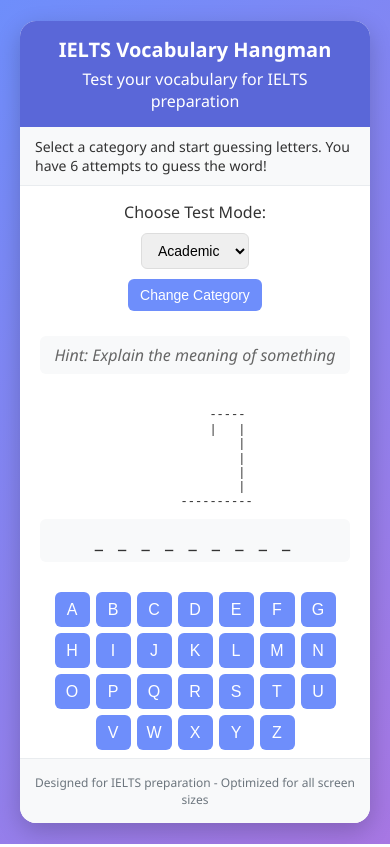
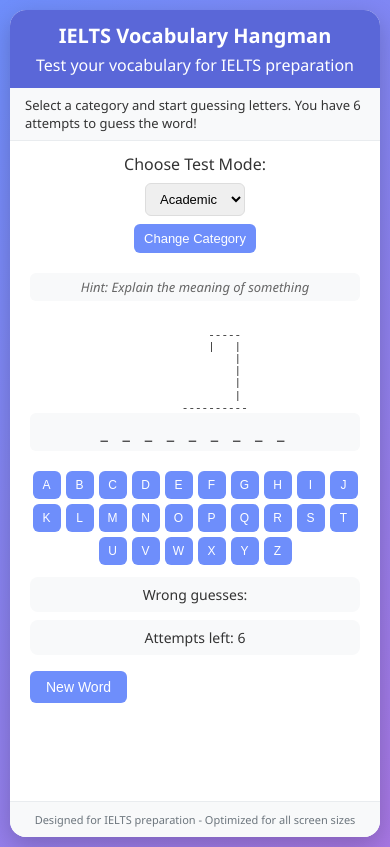
Before and after one commit to CoderinaPurpr/TestPrepSite, a plain HTML site: page index.html in a window 390 px wide. Both pictures are taken after a click on the button "Start Game". Drawn offline with Linux system fonts and the light colour scheme.

Commit message:
Optimised layout. Hopefully no more scrollbar.

```diff
--- a/index.html
+++ b/index.html
@@ -18,49 +18,51 @@
             align-items: center;
             min-height: 100vh;
             background: linear-gradient(135deg, #6e8efb, #a777e3);
-            padding: 20px;
+            padding: 15px;
             color: #333;
+            overflow: hidden;
         }
 
         .container {
             width: 100%;
             max-width: 800px;
+            height: 95vh;
             max-height: 95vh;
             background: white;
             border-radius: 16px;
             box-shadow: 0 8px 25px rgba(0, 0, 0, 0.2);
-            overflow: hidden;
             display: flex;
             flex-direction: column;
+            overflow: hidden;
         }
 
         header {
             background: #5a67d8;
             color: white;
-            padding: 15px 20px;
+            padding: 12px 20px;
             text-align: center;
             flex-shrink: 0;
         }
 
         h1 {
-            font-size: 24px;
+            font-size: 22px;
             margin-bottom: 5px;
         }
 
         .instructions {
             background: #f8f9fa;
-            padding: 10px 15px;
+            padding: 8px 15px;
             border-bottom: 1px solid #e9ecef;
-            font-size: 14px;
+            font-size: 13px;
             flex-shrink: 0;
         }
 
         .game-area {
-            padding: 15px 20px;
+            padding: 12px 20px;
             display: flex;
             flex-direction: column;
             align-items: center;
-            overflow-y: auto;
+            overflow: hidden;
             flex-grow: 1;
         }
 
@@ -68,17 +70,17 @@
             display: flex;
             justify-content: center;
             align-items: center;
-            gap: 10px;
-            margin-bottom: 15px;
+            gap: 8px;
+            margin-bottom: 12px;
             flex-wrap: wrap;
             flex-shrink: 0;
         }
 
         select, button {
-            padding: 8px 12px;
+            padding: 7px 10px;
             border-radius: 6px;
             border: 1px solid #ddd;
-            font-size: 14px;
+            font-size: 13px;
         }
 
         button {
@@ -101,14 +103,15 @@
         #hint {
             font-style: italic;
             color: #666;
-            margin: 10px 0;
-            min-height: 20px;
+            margin: 8px 0;
+            min-height: 19px;
             text-align: center;
-            padding: 8px;
+            padding: 7px;
             background: #f8f9fa;
             border-radius: 6px;
             width: 100%;
             flex-shrink: 0;
+            font-size: 14px;
         }
 
         .hangman-container {
@@ -116,30 +119,30 @@
             flex-direction: column;
             align-items: center;
             width: 100%;
-            margin: 10px 0;
+            margin: 8px 0;
             flex-shrink: 0;
         }
 
         .hangman-drawing {
-            margin: 10px auto;
-            height: 120px;
+            margin: 8px auto;
+            height: 100px;
             font-family: monospace;
             white-space: pre;
-            font-size: 14px;
-            line-height: 1.2;
+            font-size: 12px;
+            line-height: 1.1;
             text-align: center;
             flex-shrink: 0;
         }
 
         #word-display {
-            font-size: 24px;
-            letter-spacing: 8px;
-            margin: 15px 0;
+            font-size: 22px;
+            letter-spacing: 7px;
+            margin: 12px 0;
             font-weight: bold;
             color: #333;
-            min-height: 35px;
+            min-height: 32px;
             text-align: center;
-            padding: 8px;
+            padding: 7px;
             background: #f8f9fa;
             border-radius: 6px;
             width: 100%;
@@ -150,45 +153,47 @@
             display: flex;
             flex-wrap: wrap;
             justify-content: center;
-            gap: 6px;
-            margin: 15px 0;
+            gap: 5px;
+            margin: 12px 0;
             width: 100%;
             max-width: 600px;
             flex-shrink: 0;
         }
 
         #letters button {
-            width: 35px;
-            height: 35px;
-            font-size: 16px;
+            width: 32px;
+            height: 32px;
+            font-size: 14px;
             display: flex;
             align-items: center;
             justify-content: center;
+            padding: 0;
         }
 
         .game-info {
             display: flex;
             justify-content: space-around;
             width: 100%;
-            margin: 15px 0;
-            font-size: 16px;
+            margin: 12px 0;
+            font-size: 15px;
             flex-wrap: wrap;
-            gap: 10px;
+            gap: 8px;
             flex-shrink: 0;
         }
 
         .game-info > div {
             background: #f8f9fa;
-            padding: 10px;
+            padding: 8px;
             border-radius: 8px;
-            min-width: 130px;
+            min-width: 120px;
             text-align: center;
+            font-size: 14px;
         }
 
         #reset {
-            padding: 10px 20px;
-            font-size: 16px;
-            margin: 10px 0;
+            padding: 8px 16px;
+            font-size: 14px;
+            margin: 8px 0;
             flex-shrink: 0;
         }
 
@@ -210,63 +215,122 @@
 
         footer {
             text-align: center;
-            padding: 15px;
+            padding: 10px;
             background: #f8f9fa;
             border-top: 1px solid #e9ecef;
-            font-size: 12px;
+            font-size: 11px;
             color: #6c757d;
             flex-shrink: 0;
         }
 
         @media (max-width: 600px) {
+            body {
+                padding: 10px;
+            }
+
+            .container {
+                height: 98vh;
+                max-height: 98vh;
+            }
+
             h1 {
                 font-size: 20px;
             }
 
             #word-display {
-                font-size: 20px;
+                font-size: 18px;
                 letter-spacing: 5px;
+                margin: 8px 0;
             }
 
             .game-info {
                 flex-direction: column;
                 align-items: center;
+                margin: 8px 0;
             }
 
             .game-info > div {
                 width: 100%;
+                min-width: auto;
             }
 
             .hangman-drawing {
-                height: 100px;
-                font-size: 12px;
+                height: 80px;
+                font-size: 11px;
             }
 
             .category-selector {
                 flex-direction: column;
             }
+
+            #letters button {
+                width: 28px;
+                height: 28px;
+                font-size: 12px;
+            }
+
+            #hint {
+                font-size: 13px;
+                padding: 5px;
+            }
         }
 
         @media (max-height: 700px) {
+            .container {
+                height: 97vh;
+            }
+
             .hangman-drawing {
-                height: 90px;
+                height: 70px;
+                font-size: 10px;
+            }
+
+            #word-display {
+                font-size: 18px;
+                margin: 6px 0;
+            }
+
+            #letters {
+                gap: 3px;
+                margin: 8px 0;
+            }
+
+            #letters button {
+                width: 26px;
+                height: 26px;
                 font-size: 12px;
             }
 
-            #word-display {
-                font-size: 20px;
-                margin: 10px 0;
+            header {
+                padding: 8px 15px;
             }
 
-            #letters {
-                gap: 4px;
-                margin: 10px 0;
+            h1 {
+                font-size: 20px;
             }
 
-            #letters button {
-                width: 30px;
-                height: 30px;
-                font-size: 14px;
+            .instructions {
+                padding: 6px 12px;
+                font-size: 12px;
+            }
+        }
+
+        @media (max-height: 600px) {
+            .hangman-drawing {
+                height: 60px;
+            }
+
+            #word-display {
+                font-size: 16px;
+            }
+
+            .game-info {
+                font-size: 13px;
+            }
+
+            .game-info > div {
+                padding: 6px;
+                font-size: 13px;
             }
         }
     </style>
```
